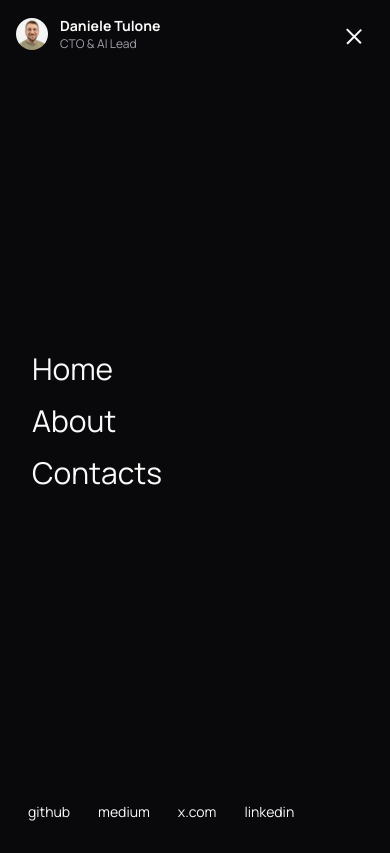
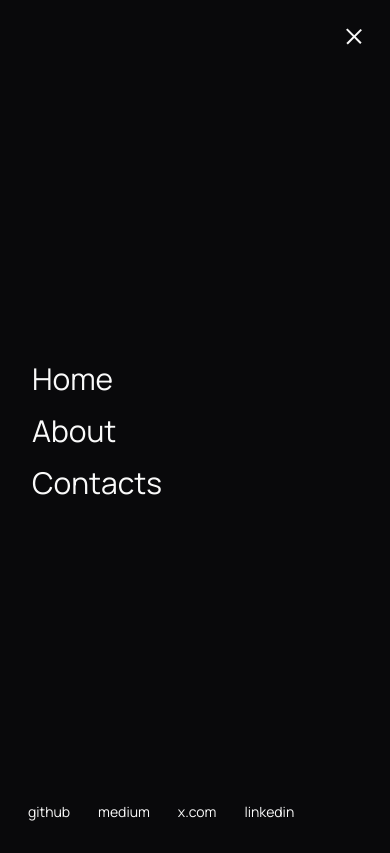
Before and after one commit to danieletulone/danieletulone, a Next.js app: page / in a window 390 px wide. Both pictures are taken after a click on the button "Open menu". Built offline with nearby package versions, Linux system fonts and the light colour scheme.

Commit message:
fix: update mobile nav z-index and remove duplicate header
Co-Authored-By: Claude Opus 4.6 (1M context) <noreply@anthropic.com>

```diff
--- a/src/components/mobile-nav.tsx
+++ b/src/components/mobile-nav.tsx
@@ -55,7 +55,7 @@ export default function MobileNav() {
         aria-label={open ? 'Close menu' : 'Open menu'}
         aria-expanded={open}
         aria-controls="mobile-nav-menu"
-        className="relative z-60 w-10 h-10 flex items-center justify-center rounded-full text-foreground focus-ring"
+        className="relative z-[110] w-10 h-10 flex items-center justify-center rounded-full text-foreground focus-ring"
       >
         <span className="sr-only">{open ? 'Close menu' : 'Open menu'}</span>
         <div className="flex flex-col gap-[5px]">
@@ -76,20 +76,8 @@ export default function MobileNav() {
         <nav
           id="mobile-nav-menu"
           aria-label="Mobile navigation"
-          className="fixed inset-0 z-50 bg-background flex flex-col justify-between p-4 sm:p-8 animate-menu-in motion-reduce:animate-none"
+          className="fixed inset-0 z-[100] bg-background flex flex-col justify-between p-4 pt-18 sm:p-8 sm:pt-18 animate-menu-in motion-reduce:animate-none"
         >
-          <div className="animate-menu-item motion-reduce:animate-none flex items-center gap-3" style={{ animationDelay: '80ms' }}>
-            <img
-              src="/daniele-tulone.jpeg"
-              alt="Daniele Tulone"
-              className="w-8 h-8 rounded-full object-cover"
-            />
-            <div>
-              <div className="text-sm text-foreground font-bold">Daniele Tulone</div>
-              <div className="text-xs text-muted">CTO & AI Lead</div>
-            </div>
-          </div>
-
           <div className="flex-1 flex flex-col justify-center gap-4">
             {links.map((link, i) => (
               <div
```
